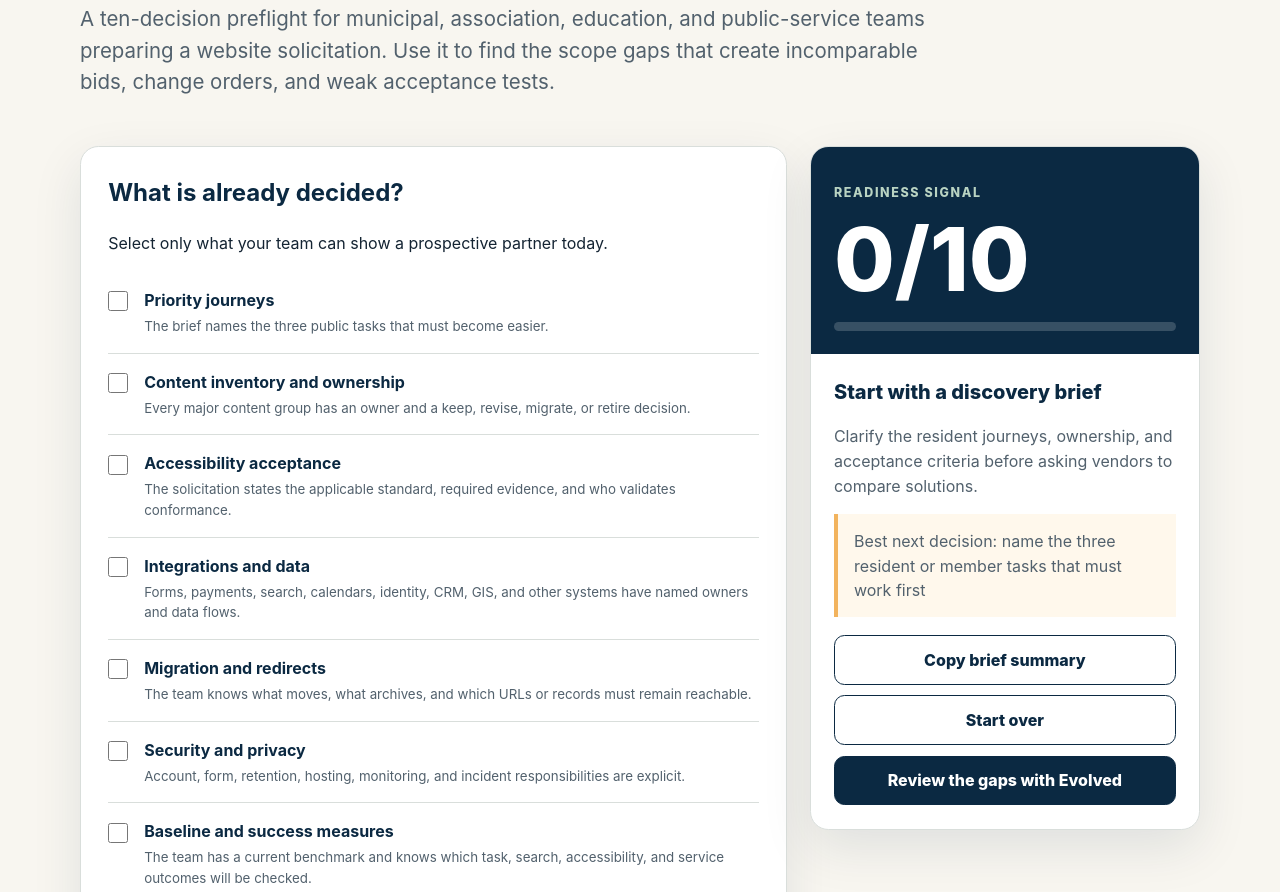
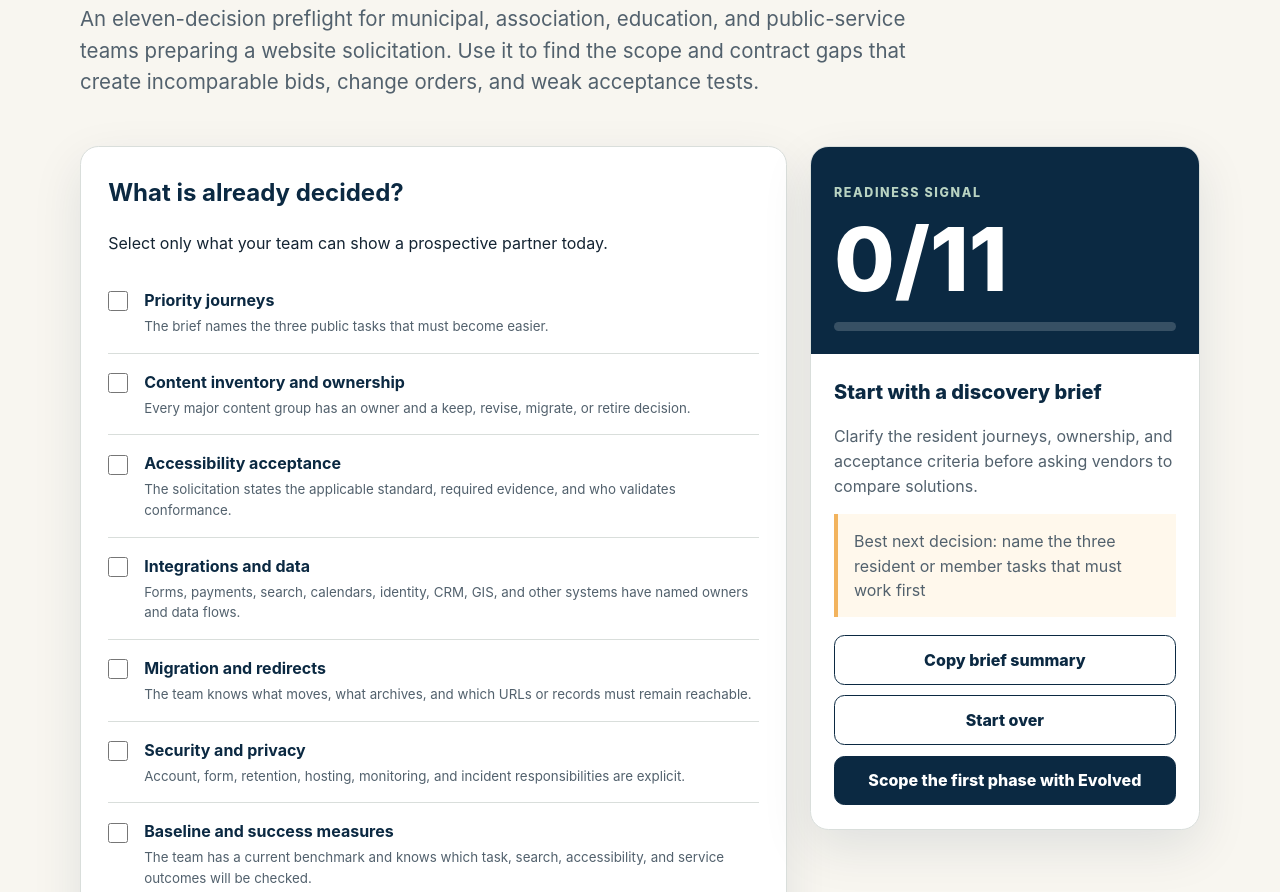
Before and after one commit to Evolved-Designs/public-website-procurement-preflight, a website: page index.html in a window 1280 px wide. Shown: the part 572-1464 px from the top of the page. Drawn offline with Linux system fonts and the light colour scheme.

Commit message:
Add contract readiness to procurement preflight

```diff
--- a/app.js
+++ b/app.js
@@ -1,11 +1,11 @@
 export const readinessBands = Object.freeze([
   {
-    min: 9,
+    min: 10,
     label: 'Ready for vendor comparison',
     summary: 'Your brief exposes the decisions a capable partner needs to price, plan, and validate the work.'
   },
   {
-    min: 6,
+    min: 7,
     label: 'Scope the gaps before release',
     summary: 'The direction is visible, but unanswered requirements could widen estimates or create change orders.'
   },
@@ -16,8 +16,8 @@ export const readinessBands = Object.freeze([
   }
 ]);
 
-export function scoreReadiness(selected, total = 10) {
-  const safeTotal = Math.max(1, Number(total) || 10);
+export function scoreReadiness(selected, total = 11) {
+  const safeTotal = Math.max(1, Number(total) || 11);
   const safeSelected = Math.min(safeTotal, Math.max(0, Number(selected) || 0));
   const band = readinessBands.find((candidate) => safeSelected >= candidate.min) ?? readinessBands.at(-1);
 
@@ -27,6 +27,13 @@ export function scoreReadiness(selected, total = 10) {
     percentage: Math.round((safeSelected / safeTotal) * 100),
     ...band
   };
+}
+
+export function consultationCta(selected, total = 11) {
+  const { percentage } = scoreReadiness(selected, total);
+  if (percentage >= 85) return 'Compare implementation options with Evolved';
+  if (percentage >= 55) return 'Stress-test the brief with Evolved';
+  return 'Scope the first phase with Evolved';
 }
 
 function initPreflight() {
@@ -41,6 +48,7 @@ function initPreflight() {
   const meter = document.querySelector('[data-meter]');
   const copyButton = document.querySelector('[data-copy]');
   const resetButton = document.querySelector('[data-reset]');
+  const consult = document.querySelector('[data-consult]');
 
   function render() {
     const selected = checks.filter((item) => item.checked);
@@ -55,6 +63,7 @@ function initPreflight() {
       : 'Best next step: publish the acceptance matrix beside the solicitation.';
     meter.style.setProperty('--score', `${result.percentage}%`);
     meter.setAttribute('aria-valuenow', String(result.percentage));
+    consult.textContent = consultationCta(result.selected, result.total);
   }
 
   async function copySummary() {
--- a/index.html
+++ b/index.html
@@ -4,11 +4,11 @@
   <meta charset="utf-8">
   <meta name="viewport" content="width=device-width, initial-scale=1">
   <title>Public Website Procurement Preflight | Evolved Designs</title>
-  <meta name="description" content="A browser-private ten-decision check for public-service teams preparing a website solicitation or comparing implementation partners.">
+  <meta name="description" content="A browser-private eleven-decision check for public-service teams preparing a website solicitation or comparing implementation partners.">
   <link rel="canonical" href="https://evolved-designs.github.io/public-website-procurement-preflight/">
   <meta property="og:type" content="website">
   <meta property="og:title" content="Public Website Procurement Preflight">
-  <meta property="og:description" content="Expose the ten decisions that make a public website brief easier to price, compare, and validate.">
+  <meta property="og:description" content="Expose the eleven decisions that make a public website brief easier to price, compare, contract, and validate.">
   <meta property="og:url" content="https://evolved-designs.github.io/public-website-procurement-preflight/">
   <meta name="twitter:card" content="summary">
   <meta name="twitter:title" content="Public Website Procurement Preflight">
@@ -18,7 +18,7 @@
       "@context": "https://schema.org",
       "@type": "WebApplication",
       "name": "Public Website Procurement Preflight",
-      "description": "A browser-private ten-decision check for public-service teams preparing a website solicitation or comparing implementation partners.",
+      "description": "A browser-private eleven-decision check for public-service teams preparing a website solicitation or comparing implementation partners.",
       "url": "https://evolved-designs.github.io/public-website-procurement-preflight/",
       "applicationCategory": "BusinessApplication",
       "operatingSystem": "Any",
@@ -46,7 +46,7 @@
     <section class="hero shell" aria-labelledby="page-title">
       <p class="eyebrow">Public website buyer tool</p>
       <h1 id="page-title">Make the hard decisions visible before proposals arrive.</h1>
-      <p class="lede">A ten-decision preflight for municipal, association, education, and public-service teams preparing a website solicitation. Use it to find the scope gaps that create incomparable bids, change orders, and weak acceptance tests.</p>
+      <p class="lede">An eleven-decision preflight for municipal, association, education, and public-service teams preparing a website solicitation. Use it to find the scope and contract gaps that create incomparable bids, change orders, and weak acceptance tests.</p>
     </section>
 
     <section class="workspace shell" aria-label="Procurement readiness workspace">
@@ -64,12 +64,13 @@
         <label class="decision"><input type="checkbox" data-short="Governance" data-gap="assign decision, review, and publishing authority"><span><strong>Governance and approvals</strong><small>Decision makers, reviewers, publishers, and escalation paths are named.</small></span></label>
         <label class="decision"><input type="checkbox" data-short="Budget and schedule" data-gap="separate the fixed constraints from the negotiable scope"><span><strong>Budget and schedule boundaries</strong><small>The brief distinguishes hard constraints, desired milestones, and scope that can be phased.</small></span></label>
         <label class="decision"><input type="checkbox" data-short="Post-launch care" data-gap="define training, warranty, maintenance, and continuous-improvement ownership"><span><strong>Launch-to-care handoff</strong><small>Training, warranty, hosting, updates, support, measurement, and improvement have an owner after launch.</small></span></label>
+        <label class="decision"><input type="checkbox" data-short="Evaluation and contract" data-gap="publish vendor qualifications, evaluation weights, submission authority, insurance, ownership, and contract boundaries"><span><strong>Evaluation and contract readiness</strong><small>Qualifications, scoring, insurance, data ownership, public-records terms, signing authority, and submission rules are explicit.</small></span></label>
       </form>
 
       <aside class="panel result" aria-live="polite">
         <div class="result-top">
           <p class="eyebrow">Readiness signal</p>
-          <strong class="score" data-score>0/10</strong>
+          <strong class="score" data-score>0/11</strong>
           <div class="meter" data-meter role="progressbar" aria-label="Procurement readiness" aria-valuemin="0" aria-valuemax="100" aria-valuenow="0"></div>
         </div>
         <div class="result-body">
@@ -79,7 +80,7 @@
           <div class="actions">
             <button class="button secondary" type="button" data-copy>Copy brief summary</button>
             <button class="button secondary" type="button" data-reset>Start over</button>
-            <a class="button" href="https://evolveddesigns.net/contact-us/?utm_source=github_pages&amp;utm_medium=owned_tool&amp;utm_campaign=procurement_preflight">Review the gaps with Evolved</a>
+            <a class="button" data-consult href="https://evolveddesigns.net/contact-us/?utm_source=github_pages&amp;utm_medium=owned_tool&amp;utm_campaign=procurement_preflight">Scope the first phase with Evolved</a>
           </div>
         </div>
       </aside>
@@ -92,6 +93,8 @@
         <li><a href="https://www.ada.gov/resources/small-entity-compliance-guide/">ADA.gov: state and local government web accessibility compliance guide</a></li>
         <li><a href="https://www.section508.gov/buy/">Section508.gov: buy accessible products and services</a></li>
         <li><a href="https://www.section508.gov/buy/request-accessibility-information/">Section508.gov: request accessibility information from vendors</a></li>
+        <li><a href="https://cityofesmo.com/wp-content/uploads/2026/07/Excelsior_Springs_Website_RFP_2026.pdf">City of Excelsior Springs: current municipal website RFP</a></li>
+        <li><a href="https://cityofesmo.com/wp-content/uploads/2026/08/Web2026-RFP-Addendum-QA_3-FINAL.pdf">City of Excelsior Springs: current proposal and contract addendum</a></li>
       </ul>
       <p class="boundary">This planning aid is not legal advice, a compliance certification, or a substitute for counsel, an accessibility program manager, or independent acceptance testing.</p>
     </section>
```
Also changed, not shown: tests/check-files.mjs (+3 -1 lines), tests/preflight.test.mjs (+13 -7 lines).
